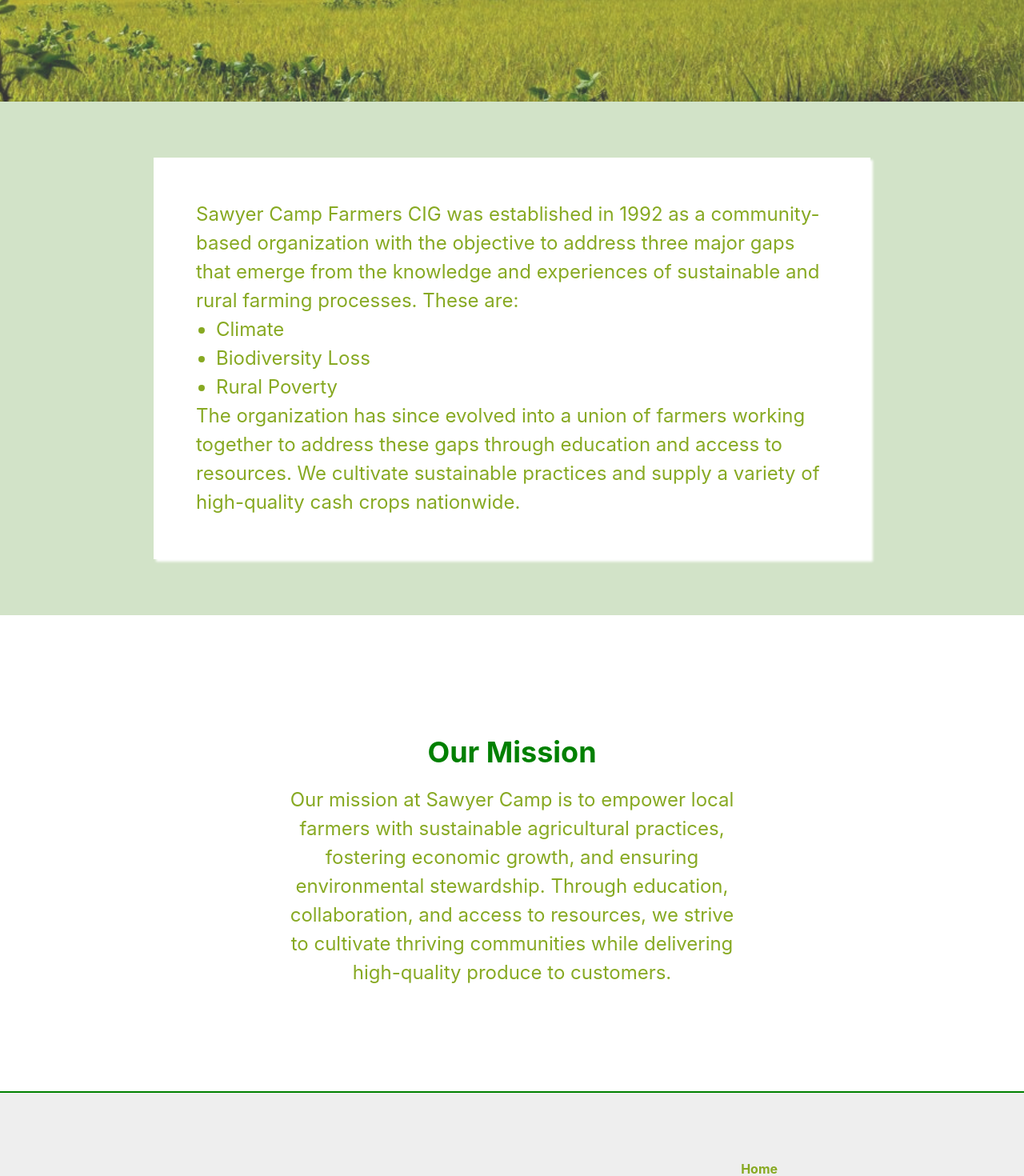
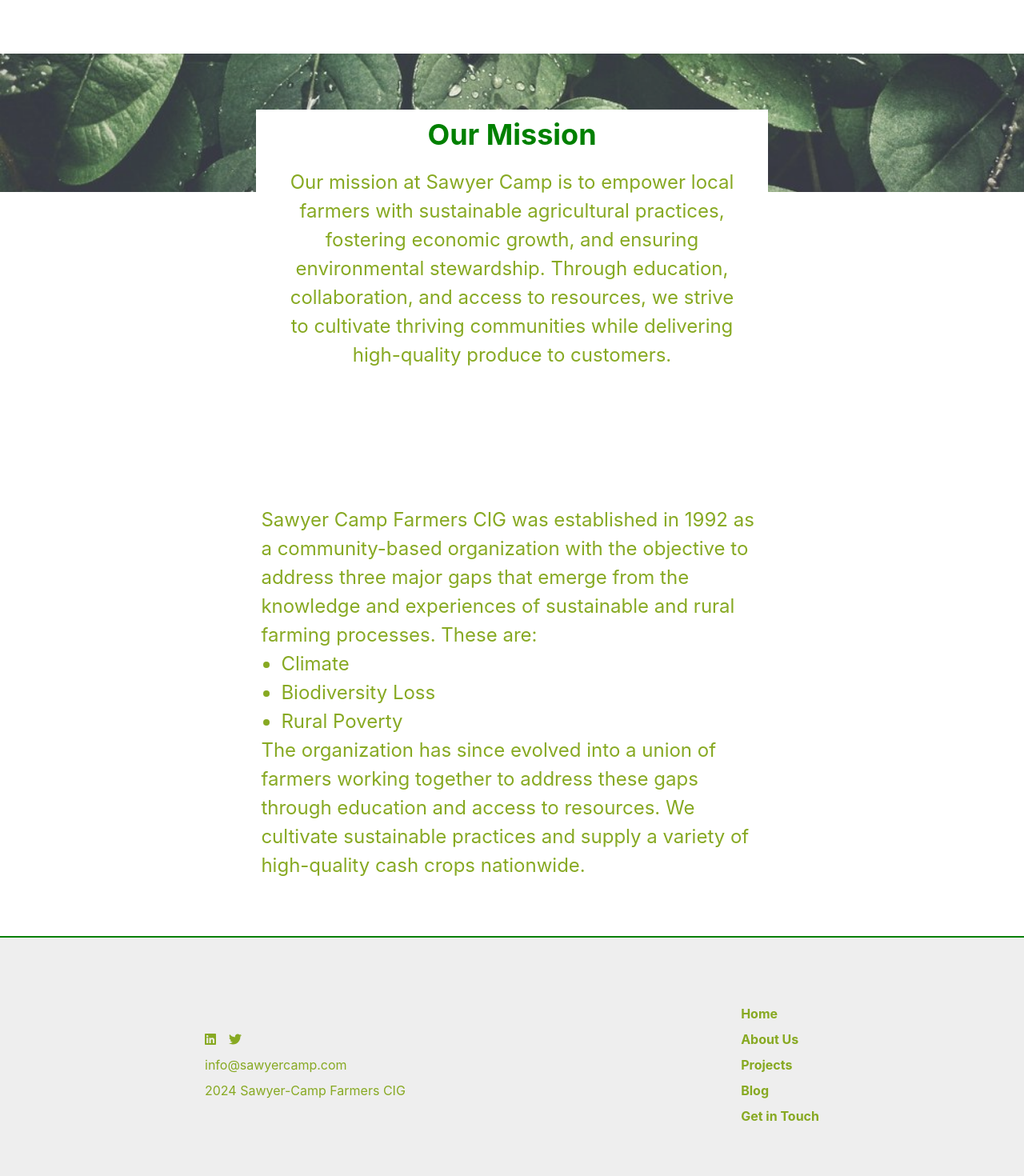
Before and after one commit to thomastepi/sawyer-camp, a React (Create React App) app: page /about-us in a window 1280 px wide. Shown: the part 560-2030 px from the top of the page at 80% size. Built offline with nearby package versions, Linux system fonts and the light colour scheme; no server answers; a web font is replaced by a local one.

Commit message:
update style

```diff
--- a/src/pages/AboutUs.js
+++ b/src/pages/AboutUs.js
@@ -12,7 +12,7 @@ import {
   Center,
   useBreakpointValue,
 } from "@chakra-ui/react";
-import img3 from "../assets/images/sky.jpg";
+import img3 from "../assets/images/img_8.jpg";
 
 const AboutUs = () => {
   const isMobile = useBreakpointValue({ base: true, md: false });
@@ -21,20 +21,16 @@ const AboutUs = () => {
       <Header />
       <Box>
         <FixedBg image={img3} />
-        <VStack py="100px" color="#87A922">
+        <>
           <Box display="block" align="center">
-            <Center
-              w={isMobile ? "90%" : "50%"}
-              color="green"
-              bg="white"
-              p="10px"
-            >
+            <Box bg="white">
+              <Center py="100px" w={isMobile ? "90%" : "50%"} color="green">
                 <VStack>
                   <Heading align="center">Our Story</Heading>
                   <Text color="#87A922" fontSize="2xl" py={5}>
-                  We began in 1989 when Mr. Tepi Emmanuel, our founder, returned
-                  from the USA armed with a Master's degree in Agricultural
-                  Economics from the University of Illinois.
+                    We began in 1989 when Mr. Tepi Emmanuel, our founder,
+                    returned from the USA armed with a Master's degree in
+                    Agricultural Economics from the University of Illinois.
                   </Text>
                   <a href="#our-story">
                     <Button colorScheme="green" variant="solid">
@@ -43,32 +39,50 @@ const AboutUs = () => {
                   </a>
                 </VStack>
               </Center>
+            </Box>
             <Box>
-              <Box bgImage={img3} bgSize="cover" bgPos="center">
+              <HStack
+                w={isMobile ? "90%" : "50%"}
+                color="#87A922"
+                bg="white"
+                p="10px"
+                mt="70px"
+              >
+                <Box align="center">
+                  <Heading color="green" align="center">
+                    Our Mission
+                  </Heading>
+                  <Text fontSize="2xl" p={5}>
+                    Our mission at Sawyer Camp is to empower local farmers with
+                    sustainable agricultural practices, fostering economic
+                    growth, and ensuring environmental stewardship. Through
+                    education, collaboration, and access to resources, we strive
+                    to cultivate thriving communities while delivering
+                    high-quality produce to customers.
+                  </Text>
+                </Box>
+              </HStack>
+
+              <Box bg="white" bgSize="cover" bgPos="center">
                 <Box
                   id="our-story"
                   display="flex"
                   justifyContent="center"
-                  bg="#D2E3C8"
-                  my="140px"
+                  color="#87A922"
+                  mt="70px"
                   py="70px"
                   zIndex="1"
+                  w="70%"
                 >
                   <>
-                    <Box
-                      bg="#FFF"
-                      p="53px"
-                      align="left"
-                      w="70%"
-                      boxShadow="3px 3px 3px white"
-                    >
+                    <Box align="left" w="70%">
                       <Text fontSize={isMobile ? "sm" : "2xl"}>
                         Sawyer Camp Farmers CIG was established in 1992 as a
                         community-based organization with the objective to
                         address three major gaps that emerge from the knowledge
                         and experiences of sustainable and rural farming
                         processes. These are:
-                        <Box paddingLeft="25px">
+                        <Box pl="25px">
                           <ul>
                             <li>Climate</li>
                             <li>Biodiversity Loss</li>
@@ -86,29 +100,8 @@ const AboutUs = () => {
                 </Box>
               </Box>
             </Box>
-
-            <HStack
-              w={isMobile ? "90%" : "50%"}
-              color="#87A922"
-              bg="white"
-              p="10px"
-            >
-              <Box align="center">
-                <Heading color="green" align="center">
-                  Our Mission
-                </Heading>
-                <Text fontSize="2xl" p={5}>
-                  Our mission at Sawyer Camp is to empower local farmers with
-                  sustainable agricultural practices, fostering economic growth,
-                  and ensuring environmental stewardship. Through education,
-                  collaboration, and access to resources, we strive to cultivate
-                  thriving communities while delivering high-quality produce to
-                  customers.
-                </Text>
           </Box>
-            </HStack>
-          </Box>
-        </VStack>
+        </>
         <Footer />
       </Box>
     </>
--- a/src/pages/OurWork.js
+++ b/src/pages/OurWork.js
@@ -72,7 +72,7 @@ const OurWork = () => {
         <Box
           color="blue"
           m="0 auto"
-          bg="#436850"
+          bg="#789461"
           py="100px"
           px={isMobile && "15px"}
         >
@@ -80,7 +80,7 @@ const OurWork = () => {
             We focus our efforts in achieving three strategic goals
           </Heading>
         </Box>
-        <Flex color="#87A922" justify="center" bg="#436850" w="100%">
+        <Flex color="#87A922" justify="center" bg="#789461" w="100%">
           <Box w="90%" bg="white">
             <Center w="100%">
               <VStack h="fit-content" w={isMobile ? "80%" : "60%"} pt="40px">
@@ -148,7 +148,7 @@ const OurWork = () => {
                         backgroundRepeat="no-repeat"
                         backgroundPosition="center"
                       ></GridItem>
-                      <GridItem w="100%" h="20" bg="#436850" color="white">
+                      <GridItem w="100%" h="20" bg="#789461" color="white">
                         <Text fontSize="lg">
                           Expand and strengthen Sawyer Camp Farmers CIG as a
                           national collaborative network of organizations that
@@ -169,7 +169,7 @@ const OurWork = () => {
                         backgroundRepeat="no-repeat"
                         backgroundPosition="center"
                       ></GridItem>
-                      <GridItem w="100%" h="20" bg="#436850" color="white">
+                      <GridItem w="100%" h="20" bg="#789461" color="white">
                         <Text fontSize="lg">
                           Catalyze credible sustainability and climate
                           commitments through an expanded set of nature-based
@@ -189,7 +189,7 @@ const OurWork = () => {
                         backgroundRepeat="no-repeat"
                         backgroundPosition="center"
                       ></GridItem>
-                      <GridItem w="100%" h="20" bg="#436850" color="white">
+                      <GridItem w="100%" h="20" bg="#789461" color="white">
                         <Text fontSize="lg">
                           Improve rural livelihoods through innovative,
                           scalable, and locally adapted technological solutions
```
Lines whose indentation alone changed are shown as unchanged.
